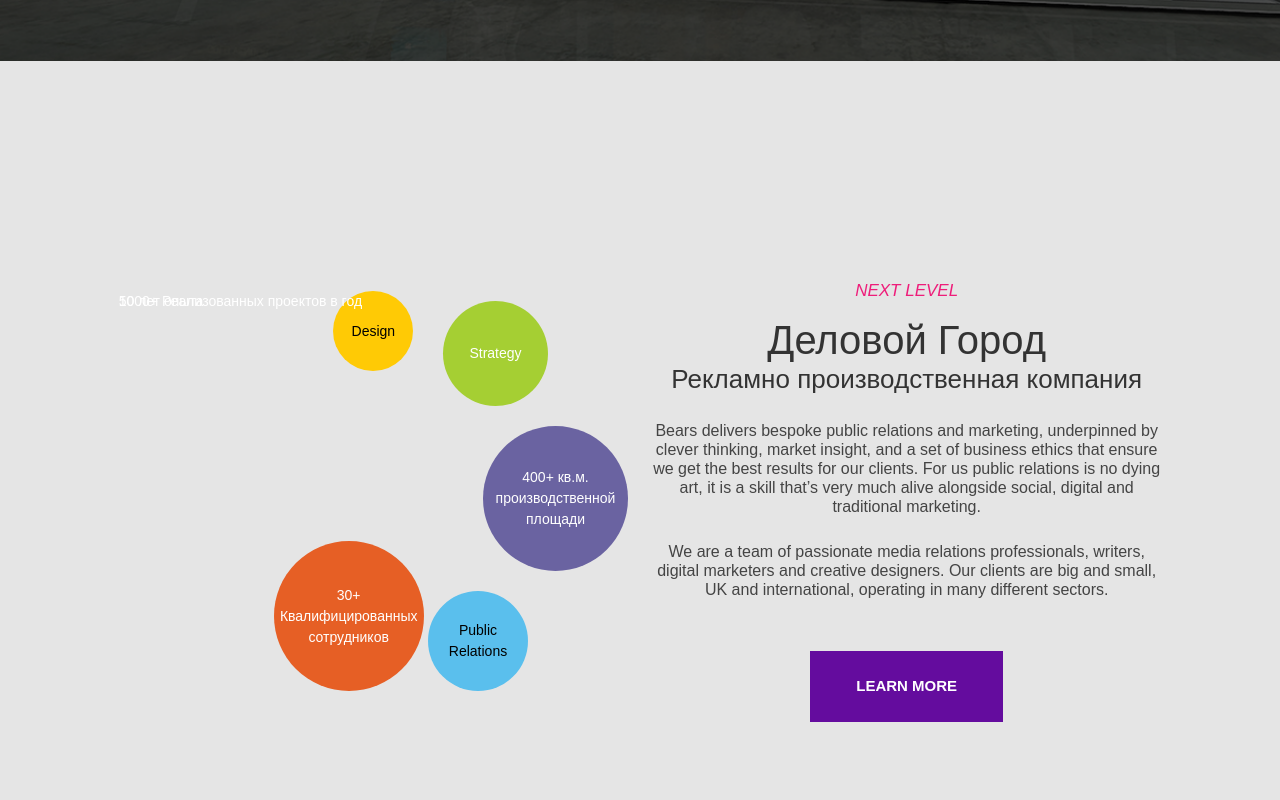
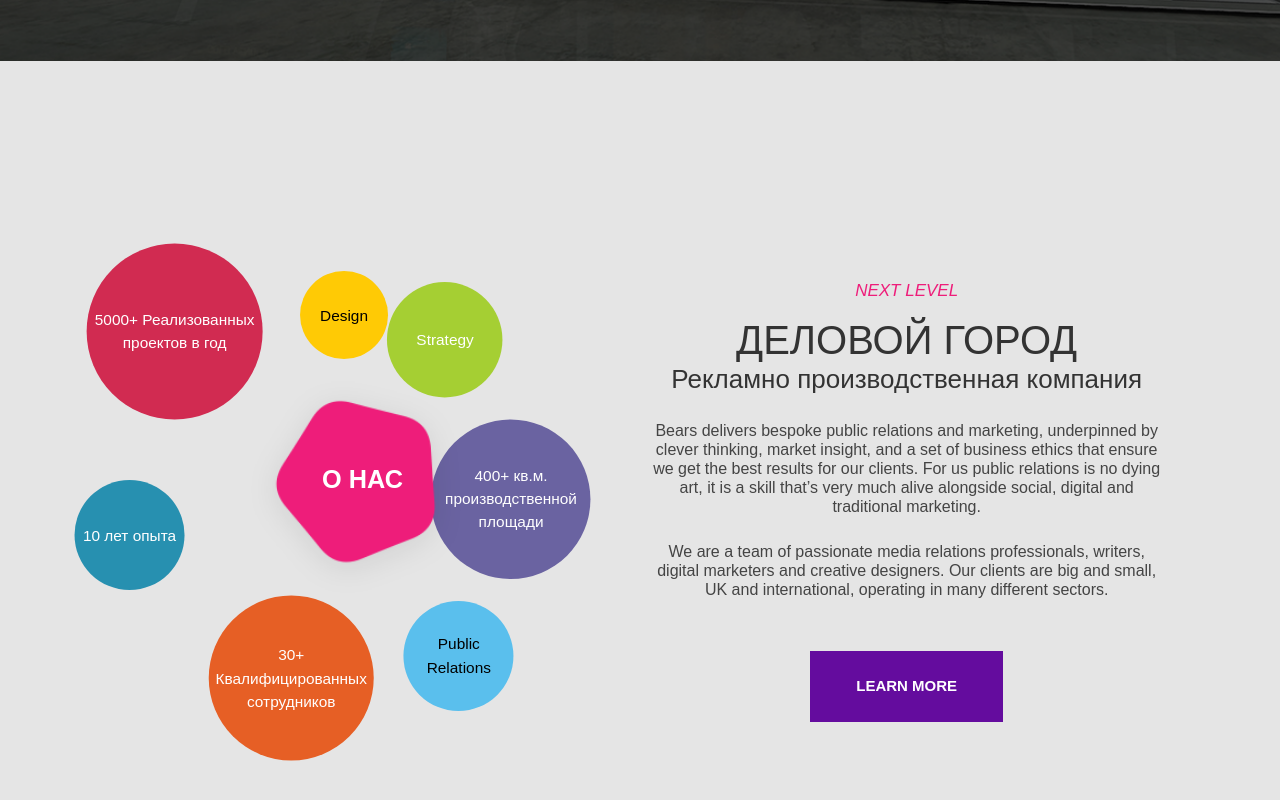
Before and after one commit to 7Davronbek/app-nextlevel-client, a React (Create React App) app: page / in a window 1280 px wide. Shown: the part 752-1552 px from the top of the page. Built offline with nearby package versions, Linux system fonts and the light colour scheme; a web font is replaced by a local one.

Commit message:
nextlevel-app

```diff
--- a/src/components/AboutUs.jsx
+++ b/src/components/AboutUs.jsx
@@ -15,7 +15,7 @@ const AboutUs = () => {
                                 <div className="third">30+ Квалифицированных сотрудников </div>
                                 <div className="ten">10 лет опыта</div>
                                 <div className="fifth">5000+ Реализованных  проектов  в год </div>
-                                {/* <div className="mid"><img src="/assets/image/aboutShape.png" alt="" /></div> */}
+                                <div className="mid"><img src="/assets/image/aboutShape.png" alt="" /> <p>О  НАС</p></div>
                             </div>
                         </div>
                         <div className="col-lg-5 text-center">
--- a/src/styles/main.scss
+++ b/src/styles/main.scss
@@ -295,6 +295,7 @@ html {
             h2 {
                 font-size: 40px;
                 color: #333;
+                text-transform: uppercase;
             }
 
             h3 {
@@ -318,6 +319,7 @@ html {
             .wrap {
                 position: relative;
                 height: 400px;
+                transform: translateX(-30px) scale(1.1);
 
                 .design,
                 .strategy,
@@ -325,9 +327,9 @@ html {
                 .public,
                 .third,
                 .ten,
-                .fifth
-                // .mid
-                {
+                .fifth // .mid
+
+                    {
                     font-size: 14px;
                     color: #fff;
                     // background-color: red;
@@ -337,6 +339,7 @@ html {
                     justify-content: center;
                     border-radius: 50%;
                     text-align: center;
+                    // transform: translateX(-50px) scale(1.1);
                 }
 
                 .design {
@@ -345,8 +348,7 @@ html {
                     color: #000;
                     background-color: #FFCA05;
                     top: 0;
-                    left: 50%;
-                    transform: translateX(-50%);
+                    left: 215px;
                 }
 
                 .strategy {
@@ -354,7 +356,7 @@ html {
                     height: 105px;
                     background-color: #A5CF33;
                     top: 10px;
-                    right: 80px;
+                    right: 110px;
                 }
 
                 .km {
@@ -362,7 +364,7 @@ html {
                     height: 145px;
                     color: #fff;
                     background-color: #6A63A1;
-                    right: 0;
+                    right: 30px;
                     top: 135px;
                 }
 
@@ -379,9 +381,40 @@ html {
                     width: 150px;
                     height: 150px;
                     background-color: #E65F25;
-                    bottom: 0;
-                    left: 155px;
                     color: #fff;
+                    left: 132px;
+                    bottom: -45px;
+                }
+
+                .ten {
+                    background-color: #2790B0;
+                    width: 100px;
+                    height: 100px;
+                    top: 190px;
+                    left: 10px;
+                }
+
+                .fifth {
+                    width: 160px;
+                    height: 160px;
+                    background: #D12B51;
+                    top: -25px;
+                    left: 21px;
+                }
+
+                .mid {
+                    position: absolute;
+                    top: 100px;
+                    left: 170px;
+
+                    p {
+                        font-size: 23px;
+                        color: #fff;
+                        font-weight: 600;
+                        position: absolute;
+                        top: 72px;
+                        left: 65px;
+                    }
                 }
             }
         }
```
